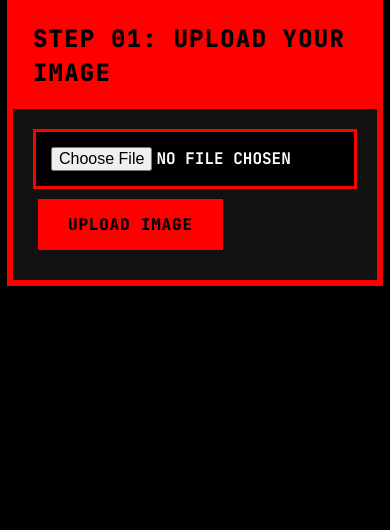
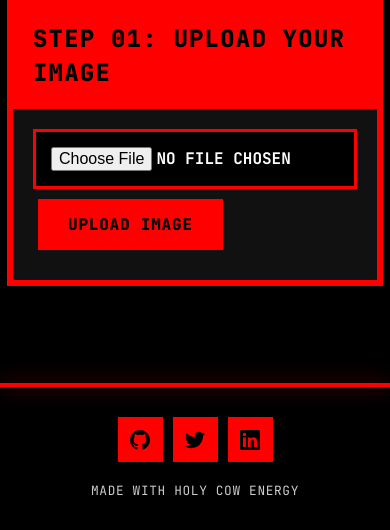
Before and after one commit to Kabyik-Kayal/Holy_Cow, a Flask app: page / in a window 390 px wide. Shown: the part 1713-2243 px from the top of the page. Before the commit the page ends 1999 px from the top, so only its background shows below. Run offline with Flask 3, Linux system fonts and the light colour scheme.

Commit message:
updated readme

```diff
--- a/templates/index.html
+++ b/templates/index.html
@@ -550,6 +550,128 @@
                 margin: 20px;
                 transform: none;
                 top: auto;
+            }
+        }
+
+        /* Footer Styles */
+        .footer {
+            background: #000000;
+            border-top: 4px solid #ff0000;
+            padding: 40px 20px;
+            margin-top: 60px;
+            position: relative;
+        }
+
+        .footer::before {
+            content: '';
+            position: absolute;
+            top: -4px;
+            left: 0;
+            right: 0;
+            height: 4px;
+            background: #ff0000;
+            box-shadow: 0 0 20px rgba(255, 0, 0, 0.5);
+        }
+
+        .footer-content {
+            max-width: 1200px;
+            margin: 0 auto;
+            text-align: center;
+        }
+
+        .social-links {
+            display: flex;
+            justify-content: center;
+            gap: 30px;
+            margin-bottom: 30px;
+            flex-wrap: wrap;
+        }
+
+        .social-link {
+            display: flex;
+            align-items: center;
+            justify-content: center;
+            width: 60px;
+            height: 60px;
+            background: #ff0000;
+            color: #000000;
+            text-decoration: none;
+            transition: all 0.3s ease;
+            border: 3px solid #ff0000;
+            position: relative;
+        }
+
+        .social-link:hover {
+            background: #000000;
+            color: #ff0000;
+            transform: translate(-3px, -3px);
+            box-shadow: 3px 3px 0px #ff0000;
+        }
+
+        .social-link:active {
+            transform: translate(0, 0);
+            box-shadow: none;
+        }
+
+        .social-logo {
+            width: 28px;
+            height: 28px;
+            transition: all 0.3s ease;
+        }
+
+        .social-link:hover .social-logo {
+            transform: scale(1.1);
+        }
+
+        .footer-note {
+            font-family: 'JetBrains Mono', monospace;
+            font-size: 0.9rem;
+            color: #ffffff;
+            text-transform: uppercase;
+            letter-spacing: 0.05em;
+            opacity: 0.8;
+        }
+
+        /* Responsive footer */
+        @media (max-width: 768px) {
+            .footer {
+                padding: 30px 15px;
+                margin-top: 40px;
+            }
+
+            .social-links {
+                gap: 15px;
+                margin-bottom: 20px;
+            }
+
+            .social-link {
+                width: 50px;
+                height: 50px;
+            }
+
+            .social-logo {
+                width: 24px;
+                height: 24px;
+            }
+
+            .footer-note {
+                font-size: 0.8rem;
+            }
+        }
+
+        @media (max-width: 480px) {
+            .social-links {
+                gap: 10px;
+            }
+
+            .social-link {
+                width: 45px;
+                height: 45px;
+            }
+
+            .social-logo {
+                width: 20px;
+                height: 20px;
             }
         }
     </style>
@@ -1111,5 +1233,29 @@
             }
         });
     </script>
+
+    <!-- Footer -->
+    <footer class="footer">
+        <div class="footer-content">
+            <div class="social-links">
+                <a href="https://github.com/Kabyik-Kayal" target="_blank" class="social-link" title="GitHub">
+                    <svg class="social-logo" viewBox="0 0 24 24" fill="currentColor">
+                        <path d="M12 0c-6.626 0-12 5.373-12 12 0 5.302 3.438 9.8 8.207 11.387.599.111.793-.261.793-.577v-2.234c-3.338.726-4.033-1.416-4.033-1.416-.546-1.387-1.333-1.756-1.333-1.756-1.089-.745.083-.729.083-.729 1.205.084 1.839 1.237 1.839 1.237 1.07 1.834 2.807 1.304 3.492.997.107-.775.418-1.305.762-1.604-2.665-.305-5.467-1.334-5.467-5.931 0-1.311.469-2.381 1.236-3.221-.124-.303-.535-1.524.117-3.176 0 0 1.008-.322 3.301 1.23.957-.266 1.983-.399 3.003-.404 1.02.005 2.047.138 3.006.404 2.291-1.552 3.297-1.23 3.297-1.23.653 1.653.242 2.874.118 3.176.77.84 1.235 1.911 1.235 3.221 0 4.609-2.807 5.624-5.479 5.921.43.372.823 1.102.823 2.222v3.293c0 .319.192.694.801.576 4.765-1.589 8.199-6.086 8.199-11.386 0-6.627-5.373-12-12-12z"/>
+                    </svg>
+                </a>
+                <a href="https://x.com/Screwedmind_69" target="_blank" class="social-link" title="Twitter">
+                    <svg class="social-logo" viewBox="0 0 24 24" fill="currentColor">
+                        <path d="M23.953 4.57a10 10 0 01-2.825.775 4.958 4.958 0 002.163-2.723c-.951.555-2.005.959-3.127 1.184a4.92 4.92 0 00-8.384 4.482C7.69 8.095 4.067 6.13 1.64 3.162a4.822 4.822 0 00-.666 2.475c0 1.71.87 3.213 2.188 4.096a4.904 4.904 0 01-2.228-.616v.06a4.923 4.923 0 003.946 4.827 4.996 4.996 0 01-2.212.085 4.936 4.936 0 004.604 3.417 9.867 9.867 0 01-6.102 2.105c-.39 0-.779-.023-1.17-.067a13.995 13.995 0 007.557 2.209c9.053 0 13.998-7.496 13.998-13.985 0-.21 0-.42-.015-.63A9.935 9.935 0 0024 4.59z"/>
+                    </svg>
+                </a>
+                <a href="https://www.linkedin.com/in/kabyik-kayal/" target="_blank" class="social-link" title="LinkedIn">
+                    <svg class="social-logo" viewBox="0 0 24 24" fill="currentColor">
+                        <path d="M20.447 20.452h-3.554v-5.569c0-1.328-.027-3.037-1.852-3.037-1.853 0-2.136 1.445-2.136 2.939v5.667H9.351V9h3.414v1.561h.046c.477-.9 1.637-1.85 3.37-1.85 3.601 0 4.267 2.37 4.267 5.455v6.286zM5.337 7.433c-1.144 0-2.063-.926-2.063-2.065 0-1.138.92-2.063 2.063-2.063 1.14 0 2.064.925 2.064 2.063 0 1.139-.925 2.065-2.064 2.065zm1.782 13.019H3.555V9h3.564v11.452zM22.225 0H1.771C.792 0 0 .774 0 1.729v20.542C0 23.227.792 24 1.771 24h20.451C23.2 24 24 23.227 24 22.271V1.729C24 .774 23.2 0 22.222 0h.003z"/>
+                    </svg>
+                </a>
+            </div>
+            <div class="footer-note">MADE WITH HOLY COW ENERGY</div>
+        </div>
+    </footer>
 </body>
 </html>
```
Also changed, not shown: README.md.
